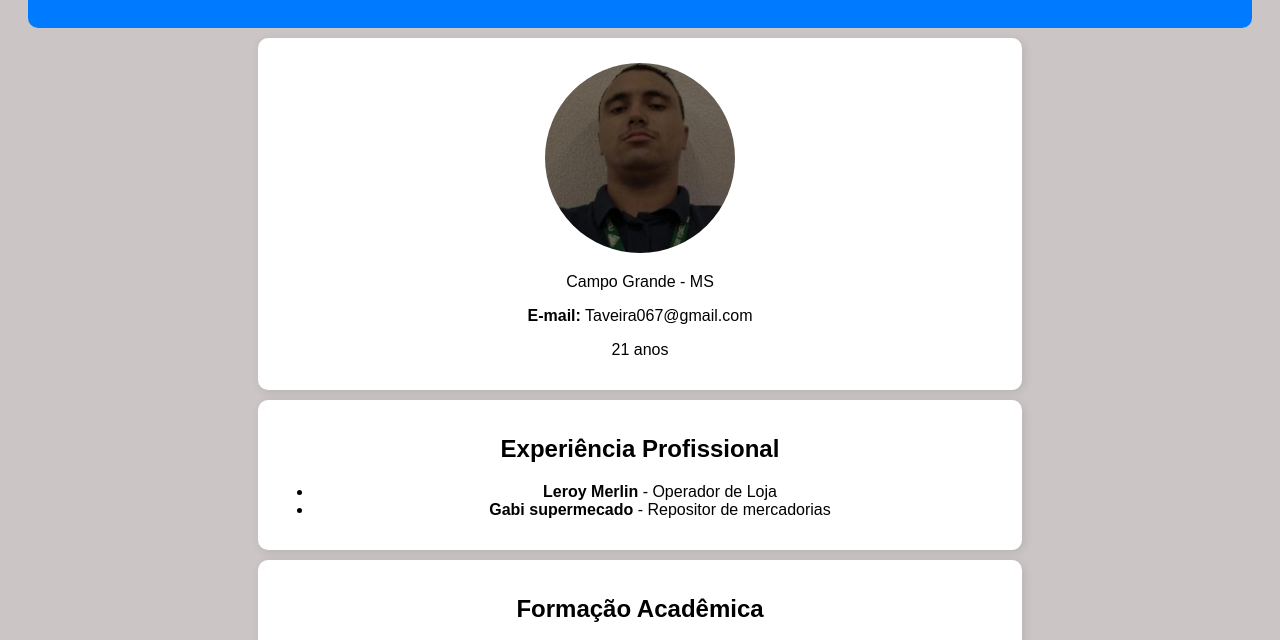
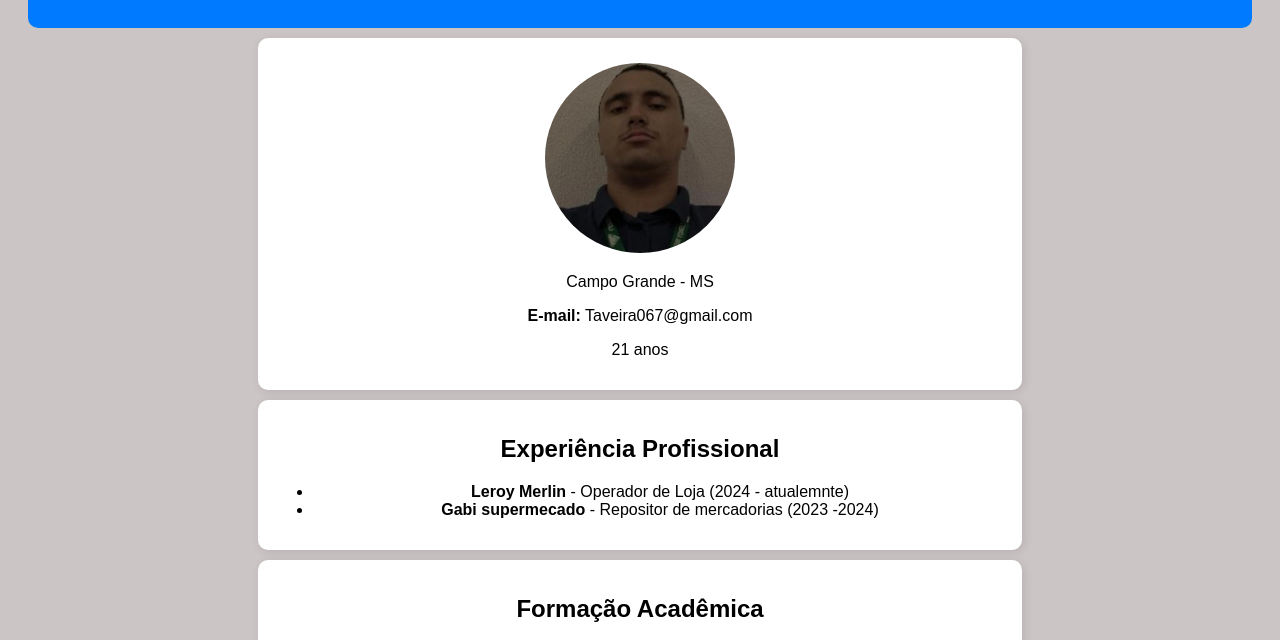
Before and after one commit to viniciusy-067/Mycurriculo, a plain HTML site: page index.html in a window 1280 px wide. Shown: the part 144-784 px from the top of the page. Drawn offline with Linux system fonts and the light colour scheme.

Commit message:
Pequenas modificaçãoes

```diff
--- a/index.html
+++ b/index.html
@@ -22,8 +22,8 @@
     <section class="experiencia">
         <h2>Experiência Profissional</h2>
         <ul>
-            <li><strong>Leroy Merlin</strong> - Operador de Loja</li>
-            <li><strong>Gabi supermecado</strong> - Repositor de mercadorias</li>
+            <li><strong>Leroy Merlin</strong> - Operador de Loja (2024 - atualemnte)</li>
+            <li><strong>Gabi supermecado</strong> - Repositor de mercadorias (2023 -2024)</li>
         </ul>
     </section>
 
```
